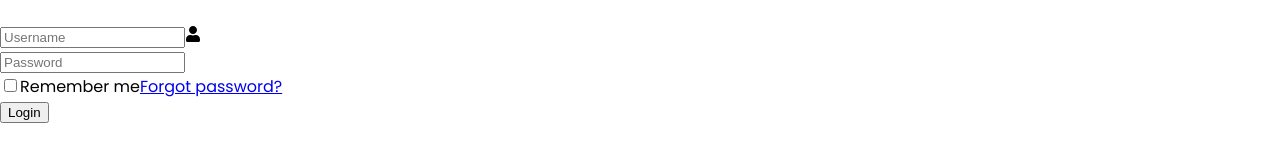
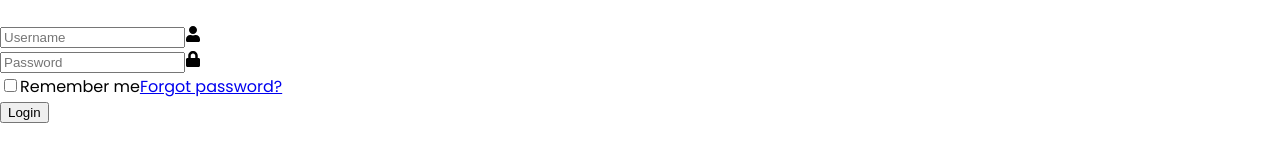
Before and after one commit to mickey55679/react-components-athletech, a React (Create React App) app: page / in a window 1280 px wide. Shown: the part 534-675 px from the top of the page. Built offline with nearby package versions, Linux system fonts and the light colour scheme; a web font is replaced by a local one.

Commit message:
added like icon

```diff
--- a/src/Components/LoginForm/LoginForm.js
+++ b/src/Components/LoginForm/LoginForm.js
@@ -1,4 +1,5 @@
 import { FaUser } from "react-icons/fa";
+import { FaLock } from "react-icons/fa";
 
 function LoginForm() {
   return (
@@ -12,6 +13,7 @@ function LoginForm() {
           </div>
           <div className="input-box">
             <input type="password" placeholder="Password" required />
+            <FaLock />
           </div>
 
           <div className="remember-forgot">
```
